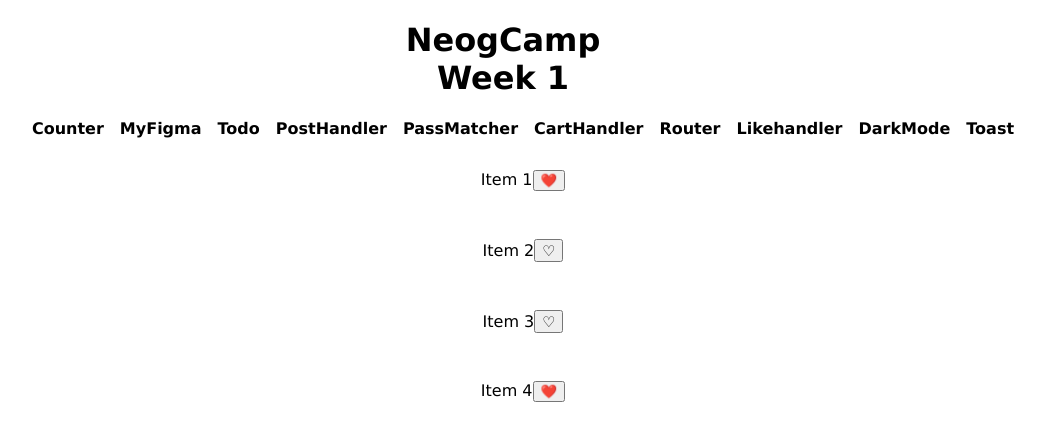
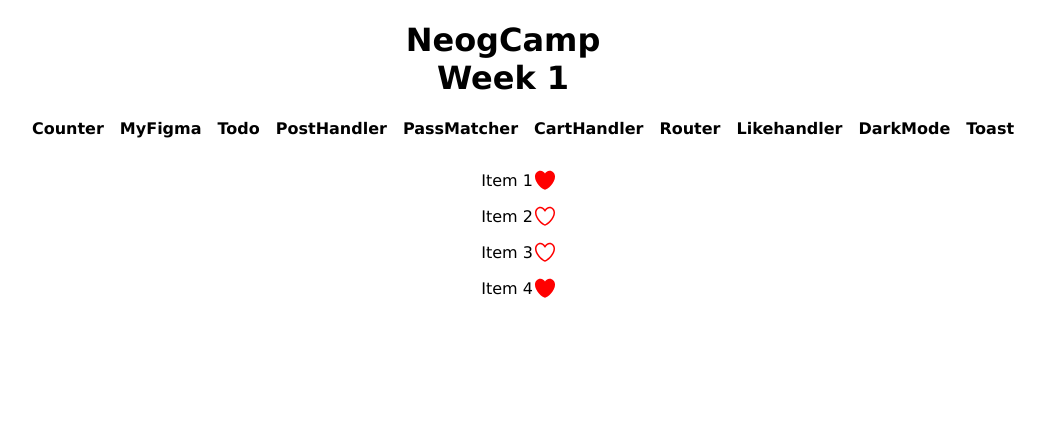
Before and after one commit to mehmehsan/week1-Level1, a React (Create React App) app: page / in a window 1280 px wide. Both pictures are taken after a click on the item "Likehandler". Shown: the top 440 px of the page, without its empty margins (137-1182 px from the left). Built offline with nearby package versions, Linux system fonts and the light colour scheme.

Commit message:
likecounter updated

```diff
--- a/src/ex/likehandler.js
+++ b/src/ex/likehandler.js
@@ -23,12 +23,9 @@ export default function LikeHandler() {
     <div>
       <ul>
         {items.map((item, index) => (
-          <li
-            key={index}
-            style={{ display: "list-item", margin: "1rem", padding: "1rem" }}
-          >
+          <li key={index} style={{ display: "list-item" }}>
             {item.item}
-            <button
+            <span
               id={index}
               onClick={() => {
                 if (item.status === "liked")
@@ -44,15 +41,34 @@ export default function LikeHandler() {
                   );
               }}
             >
-              {item.status === "liked" && <span>❤️</span>}
+              {item.status === "liked" && (
+                <svg
+                  width="2rem"
+                  height="2rem"
+                  style={{ fill: "red", position: "relative", top: ".9rem" }}
+                  viewBox=" 0 24 24"
+                >
+                  <g>
+                    <path d="M12 21.638h-.014C9.403 21.59 1.95 14.856 1.95 8.478c0-3.064 2.525-5.754 5.403-5.754 2.29 0 3.83 1.58 4.646 2.73.814-1.148 2.354-2.73 4.645-2.73 2.88 0 5.404 2.69 5.404 5.755 0 6.376-7.454 13.11-10.037 13.157H12z"></path>
+                  </g>
+                </svg>
+              )}
               {item.status === "notliked" && (
-                <span style={{ fontSize: "1.1em" }}>♡</span>
+                <svg
+                  width="2rem"
+                  height="2rem"
+                  style={{ fill: "red", position: "relative", top: ".9rem" }}
+                  viewBox=" 0 24 24"
+                >
+                  <g>
+                    <path d="M12 21.638h-.014C9.403 21.59 1.95 14.856 1.95 8.478c0-3.064 2.525-5.754 5.403-5.754 2.29 0 3.83 1.58 4.646 2.73.814-1.148 2.354-2.73 4.645-2.73 2.88 0 5.404 2.69 5.404 5.755 0 6.376-7.454 13.11-10.037 13.157H12zM7.354 4.225c-2.08 0-3.903 1.988-3.903 4.255 0 5.74 7.034 11.596 8.55 11.658 1.518-.062 8.55-5.917 8.55-11.658 0-2.267-1.823-4.255-3.903-4.255-2.528 0-3.94 2.936-3.952 2.965-.23.562-1.156.562-1.387 0-.014-.03-1.425-2.965-3.954-2.965z"></path>
+                  </g>
+                </svg>
               )}
-            </button>
+            </span>
           </li>
         ))}
       </ul>
     </div>
   );
-  // ❤   💓 ❤️
 }
```
